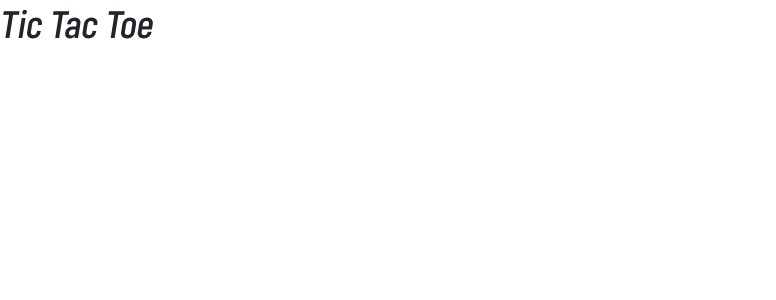
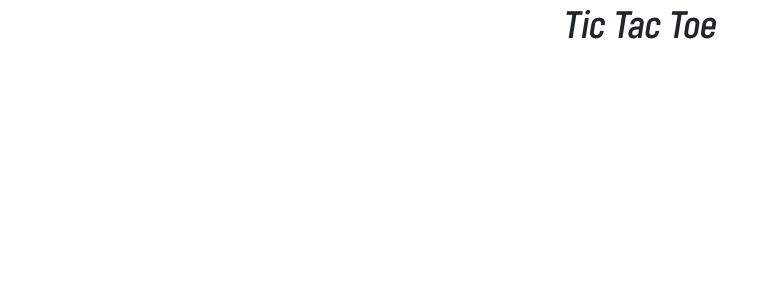
Before and after one commit to exe-0535/TicTacToe, a Vue app: page / in a window 1280 px wide. Shown: the top 300 px of the page, without its empty margins (0-776 px from the left). Built offline with nearby package versions, Linux system fonts and the light colour scheme; the HTML template or start-up script is replaced by a standard one.

Commit message:
:anchor: Tailwind configuration fixed

```diff
--- a/src/App.vue
+++ b/src/App.vue
@@ -34,8 +34,8 @@ const winner = computed(() => CalculateWinner(board.value.flat()));
 </script>
 
 <template>
-  <main class="">
-    <h1>Tic Tac Toe</h1>
+  <main class="pt-8 text-center">
+    <h1 class="mb-6 text-3xl">Tic Tac Toe</h1>
   </main>
 </template>
 
@@ -47,7 +47,7 @@ const winner = computed(() => CalculateWinner(board.value.flat()));
     url(./fonts/Config/ConfigCondensed-MediumItalic.otf) format("truetype");
 }
 
-* {
+h1 {
   font-family: Config;
 }
 </style>
--- a/tailwind.config.js
+++ b/tailwind.config.js
@@ -1,8 +1,7 @@
 /** @type {import('tailwindcss').Config} */
 module.exports = {
   content: [
-    "./index.html",
-    "./src/**/*.{js,ts,jsx,tsx}",
+    "./src/**/*.{vue,js,ts,jsx,tsx}",
   ],
   theme: {
     extend: {},
```
Also changed, not shown: index.html (deleted).
